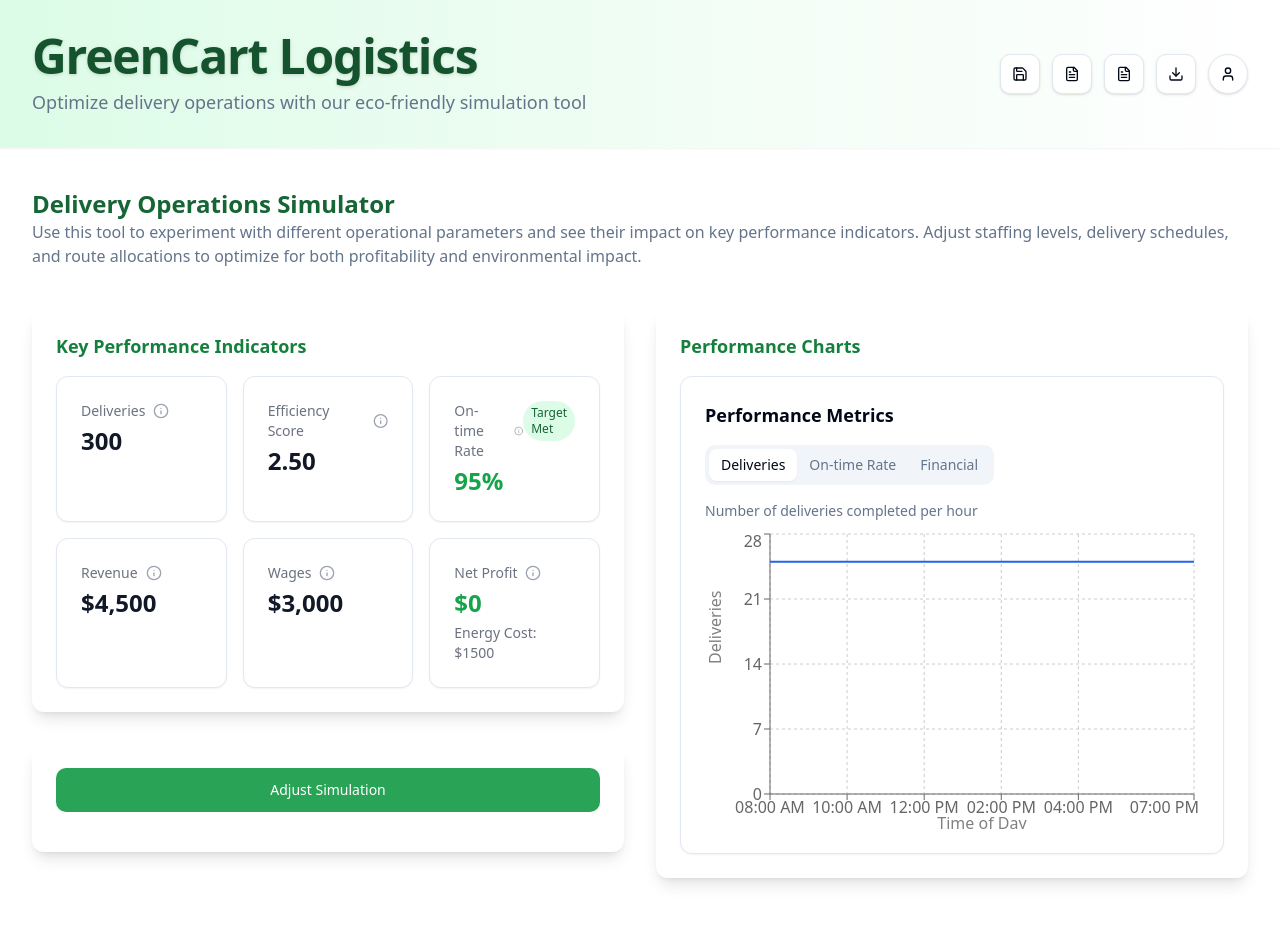
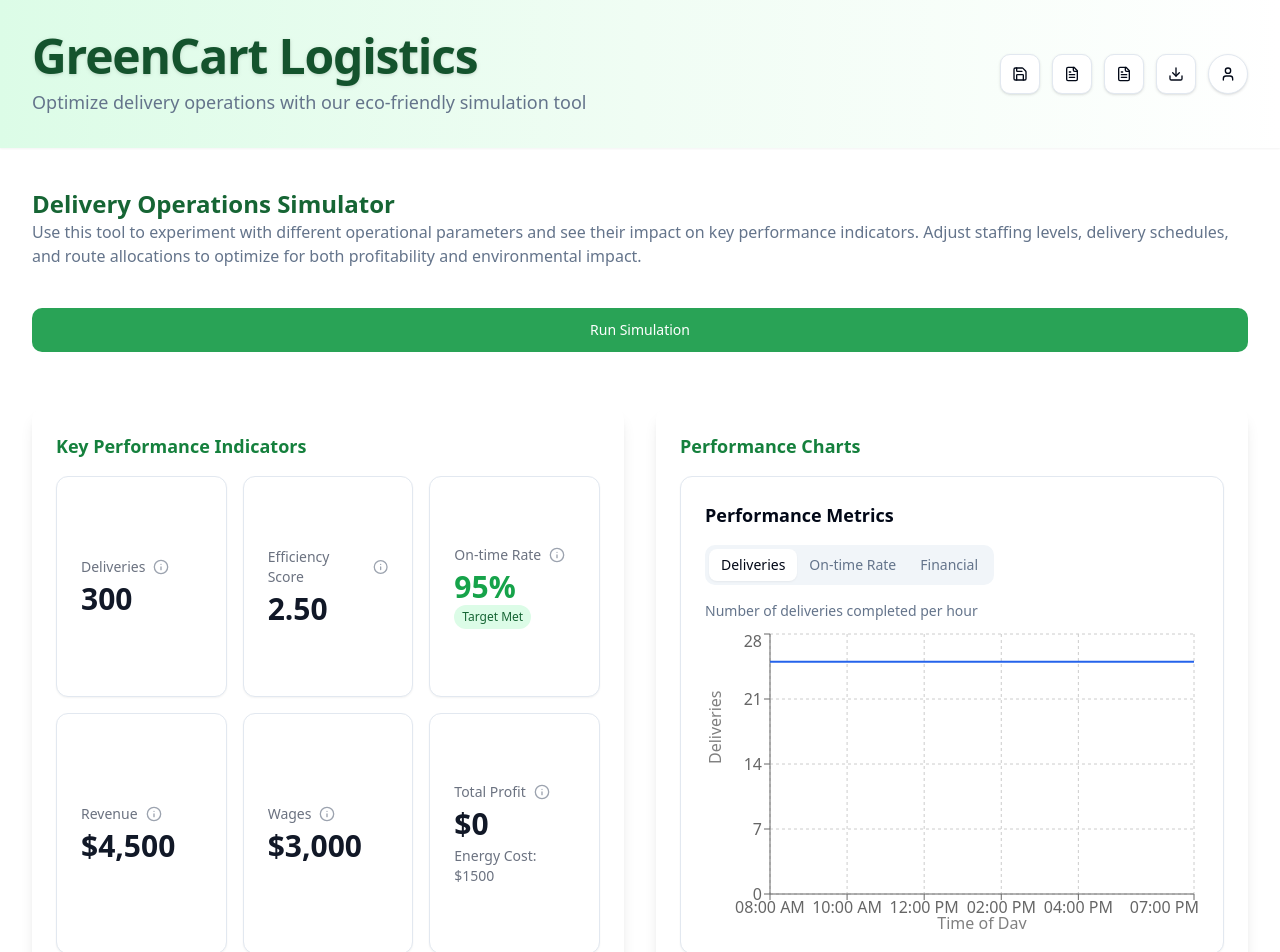
Before and after one commit to avi9611/logistic-app-ui, a React (Vite) app: page / in a window 1280 px wide. Shown: the top 952 px of the page. Before the commit the page ends 918 px from the top, so only its background shows below. Built offline with nearby package versions, Linux system fonts and the light colour scheme; sample sign-in values are in the browser's storage.

Commit message:
card height adjustment and font size

```diff
--- a/src/components/greencart/KPIGrid.tsx
+++ b/src/components/greencart/KPIGrid.tsx
@@ -37,20 +37,20 @@ const KPIGrid = ({ kpis }: KPIGridProps) => {
   };
 
   return (
-    <div className="grid grid-cols-1 md:grid-cols-2 lg:grid-cols-3 gap-4">
+    <div className="grid grid-cols-1 md:grid-cols-2 lg:grid-cols-3 gap-4 h-full">
       {kpis.map((kpi, index) => (
         <TooltipProvider key={index}>
           <Tooltip>
             <TooltipTrigger asChild>
-              <Card className="p-6 hover:shadow-md transition-shadow cursor-help">
-                <div className="flex items-start justify-between">
+              <Card className="p-6 hover:shadow-md transition-shadow cursor-help flex flex-col h-full justify-center">
+                <div className="flex flex-col justify-center h-full">
                   <div className="space-y-1">
                     <h3 className="text-sm font-medium text-gray-500 flex items-center gap-2">
                       {kpi.label}
                       <Info className="h-4 w-4 text-gray-400" />
                     </h3>
                     <div
-                      className={`text-2xl font-bold ${getKPIColor(
+                      className={`text-3xl font-bold ${getKPIColor(
                         kpi.label,
                         kpi.value
                       )}`}
--- a/src/pages/Index.tsx
+++ b/src/pages/Index.tsx
@@ -168,7 +168,7 @@ const Index = () => {
         description: "Total cost of delivery staff wages",
       },
       {
-        label: "Net Profit",
+        label: "Total Profit",
         value: `$${Math.round(totals.profit).toLocaleString()}`,
         sub: `Energy Cost: $${Math.round(totals.energyCost)}`,
         description: "Revenue minus wages and energy costs",
@@ -275,17 +275,6 @@ const Index = () => {
                 </Button>
               </DropdownMenuTrigger>
               <DropdownMenuContent align="end" className="w-56">
-                <DropdownMenuLabel>Management Console</DropdownMenuLabel>
-                <DropdownMenuSeparator />
-                <DropdownMenuItem>
-                  <User className="mr-2 h-4 w-4" />
-                  View Reports
-                </DropdownMenuItem>
-                <DropdownMenuItem>
-                  <Settings className="mr-2 h-4 w-4" />
-                  Simulation Settings
-                </DropdownMenuItem>
-                <DropdownMenuSeparator />
                 <DropdownMenuItem
                   onClick={handleLogout}
                   className="text-red-600"
@@ -312,19 +301,11 @@ const Index = () => {
           </p>
         </div>
 
-        <div className="grid grid-cols-1 md:grid-cols-4 gap-8">
-          <div className="md:col-span-2">
-            <div className="bg-white rounded-xl shadow-lg p-6 mb-8">
-              <h3 className="text-lg font-bold mb-4 text-green-700">
-                Key Performance Indicators
-              </h3>
-              <KPIGrid kpis={kpis} />
-            </div>
-            <div className="bg-white rounded-xl shadow-lg p-6">
+        <div className="mb-8">
           <Dialog open={openSimModal} onOpenChange={setOpenSimModal}>
             <DialogTrigger asChild>
               <Button variant="default" size="lg" className="w-full mb-4">
-                    Adjust Simulation
+                Run Simulation
               </Button>
             </DialogTrigger>
             <DialogContent
@@ -348,8 +329,16 @@ const Index = () => {
             </DialogContent>
           </Dialog>
         </div>
+        <div className="grid grid-cols-1 md:grid-cols-4 gap-8 items-stretch">
+          <div className="md:col-span-2 h-full">
+            <div className="bg-white rounded-xl shadow-lg p-6 h-full flex flex-col">
+              <h3 className="text-lg font-bold mb-4 text-green-700">
+                Key Performance Indicators
+              </h3>
+              <KPIGrid kpis={kpis} />
             </div>
-          <div className="md:col-span-2">
+          </div>
+          <div className="md:col-span-2 h-full">
             <div className="bg-white rounded-xl shadow-lg p-6 h-full flex flex-col">
               <h3 className="text-lg font-bold mb-4 text-green-700">
                 Performance Charts
```
Lines whose indentation alone changed are shown as unchanged.
